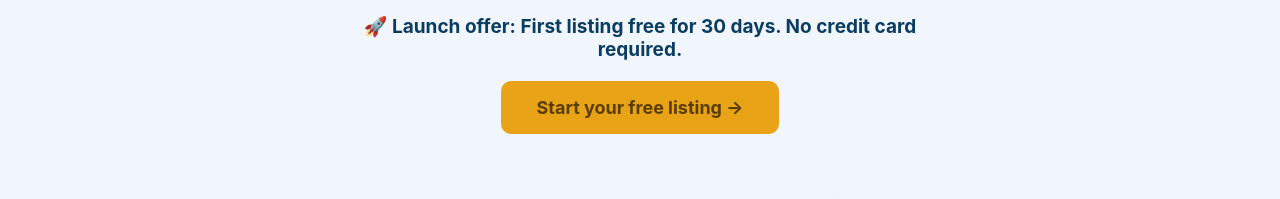
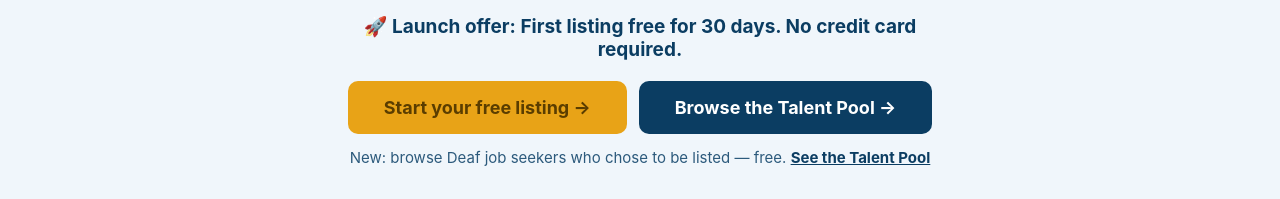
Before and after one commit to baileyrob77/baileyrob77.github.io, a plain HTML site: page employers.html in a window 1280 px wide. Shown: the part 213-412 px from the top of the page. Drawn offline with Linux system fonts and the light colour scheme.

Commit message:
Add Talent Pool link to employers page

```diff
--- a/employers.html
+++ b/employers.html
@@ -71,7 +71,9 @@ footer{text-align:center;padding:32px;color:#7a94a8;font-size:14px}
   <p style="font-size:19px;color:#0b3d62;margin-top:18px"><strong>🚀 Launch offer: First listing free for 30 days. No credit card required.</strong></p>
   <div style="margin-top:20px;display:flex;gap:12px;justify-content:center;flex-wrap:wrap">
     <a href="post-a-job.html" class="btn primary" style="background:#e8a317;color:#5a3d00;font-size:18px;padding:16px 36px">Start your free listing →</a>
+    <a href="talent.html" class="btn primary" style="background:#0b3d62;color:#fff;font-size:18px;padding:16px 36px">Browse the Talent Pool →</a>
   </div>
+  <p style="font-size:15px;color:#2c5a7c;margin-top:14px">New: browse Deaf job seekers who chose to be listed — free. <a href="talent.html" style="color:#0b3d62;font-weight:700">See the Talent Pool</a></p>
 </div>
 
 <div class="pricing">
```
